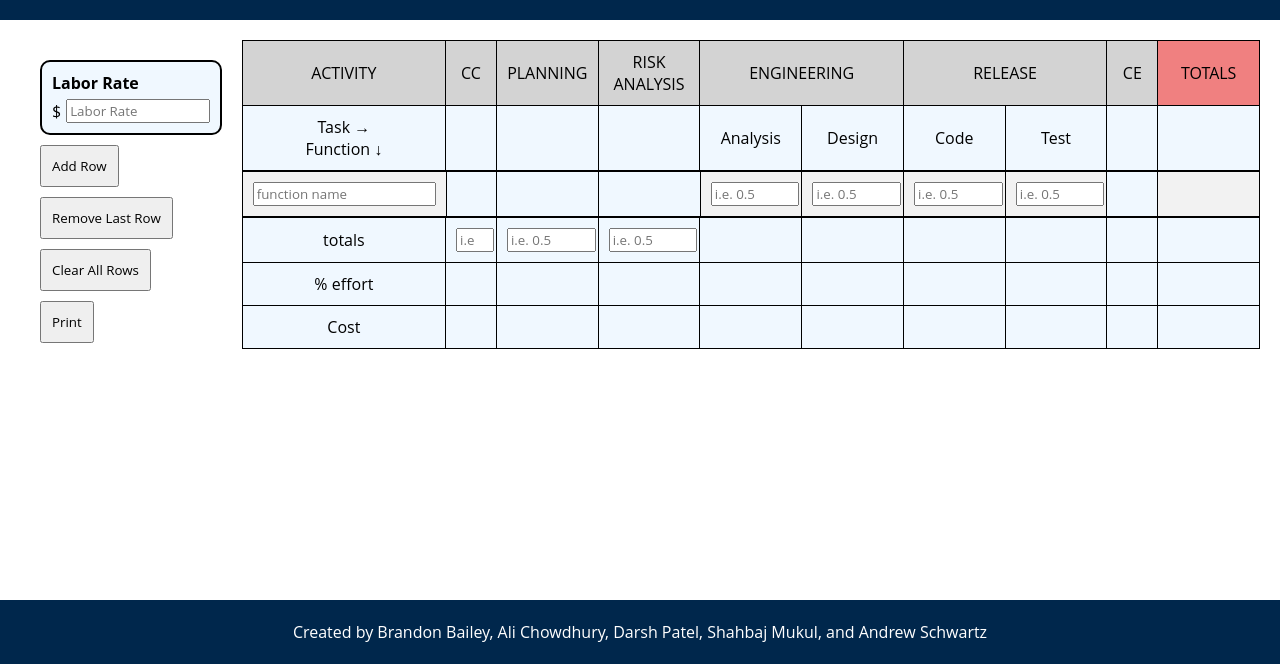
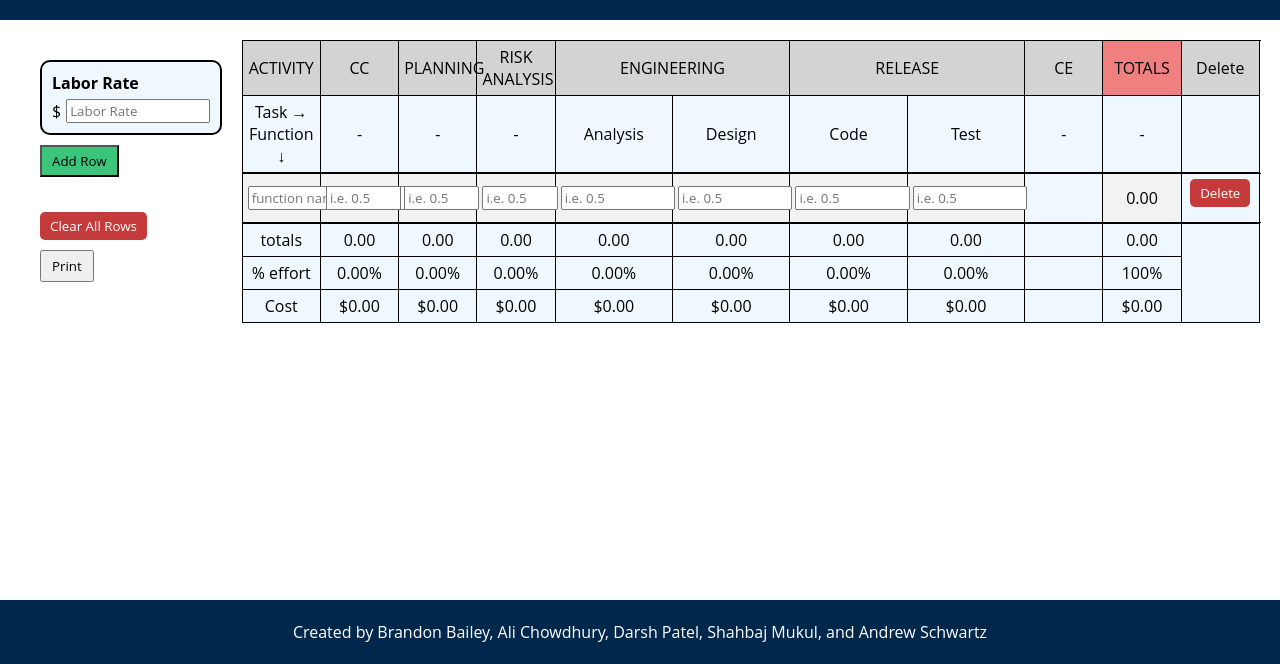
Before and after one commit to ShahbajMukul/CIS375-Final-Project, a plain HTML site: page index.html in a window 1280 px wide. Shown: the part 136-800 px from the top of the page. Drawn offline with Linux system fonts and the light colour scheme.

Commit message:
some modifications

```diff
--- a/index.html
+++ b/index.html
@@ -5,7 +5,6 @@
     <meta name="viewport" content="width=device-width, initial-scale=1.0">
     <link rel="stylesheet" href="styles/styles.css">
     <title>Process-Based Estimation Assistant</title>
-    <script src="scripts/script.js"></script>
 </head>
 <body>
     <header>
@@ -23,7 +22,8 @@
         </div>
 
         <button id="addRowBtn" onclick="addRow()">Add Row</button>
-        <button id="removeLastRowBtn" onclick="removeLastRow()">Remove Last Row</button>
+
+       <!-- <button id="removeLastRowBtn" onclick="removeLastRow()">Remove Last Row</button> -->
         <button id="clearRowsBtn" onclick="clearRows()">Clear All Rows</button>
         <!--<button id="calculateBtn" onclick="calculateCost()">Calculate Cost</button> -->
         <button id="printBtn" onclick="window.print()">Print</button>
@@ -31,6 +31,18 @@
       </div>
       <div class="table-container">
         <table id="headerTable">
+          <colgroup>
+            <col class="nameInputColumn">
+            <col class="ccColumn">
+            <col class="planningColumn">
+            <col class="riskColumn">
+            <col class="engineeringColumn" span="2">
+            <col class="releaseColumn" span="2">
+            <col class="ceColumn">
+            <col class="totalColumn">
+            <col class="deleteColumn">
+            <col>
+        </colgroup>
           <thead>
               <tr style="background-color: lightgrey">
                 <td class="nameInputColumn">ACTIVITY</td>
@@ -41,44 +53,64 @@
                 <td class="col5" colspan="2">RELEASE</td>
                 <td class="ceColumn">CE</td>
                 <td class="totalColumn" id="totals-header">TOTALS</td>
+                <td>Delete</td>
               </tr>
           </thead>
           <tbody>
               <tr>
                 <td>Task → <br> Function ↓</td>
-                <td></td>
-                <td></td>
-                <td></td>
+                <td>-</td>
+                <td>-</td>
+                <td>-</td>
                 <td class="numberInputColumn">Analysis</td>
                 <td class="numberInputColumn">Design</td>
                 <td class="numberInputColumn">Code</td>
                 <td class="numberInputColumn">Test</td>
-                <td></td>
-                <td></td>
+                <td>-</td>
+                <td>-</td>
               </tr>
 
           </tbody>
           </table>
 
           <table id="inputTable">
+            <col class="nameInputColumn">
+            <col class="ccColumn">
+            <col class="planningColumn">
+            <col class="riskColumn">
+            <col class="engineeringColumn" span="2">
+            <col class="releaseColumn" span="2">
+            <col class="ceColumn">
+            <col class="totalColumn">
+            <col class="deleteColumn">
+            <col>
+
           <tbody>
               <!-- User-created rows will be inserted here -->
-              <!-- initialize with a new row-->
-              <script>
-                window.onload = function(){
-                  addRow();
-                }
-              </script>
           </tbody>
           </table>
 
           <table id="calculationTable">
+            <col class="nameInputColumn">
+            <col class="ccColumn">
+            <col class="planningColumn">
+            <col class="riskColumn">
+            <col class="engineeringColumn" span="2">
+            <col class="releaseColumn" span="2">
+            <col class="ceColumn">
+            <col class="totalColumn">
+            <col class="deleteColumn">
           <tbody>
               <tr>
                 <td class="nameInputColumn">totals</td>
+                <!--
                 <td class="ccColumn"><input type="number" step="0.01" id="ccInputCell" title="Enter a value for Customer Care (e.g. 0.5)" placeholder="i.e. 0.5" oninput="updateTables(this)"></td>
                 <td class="planningColumn"><input type="number" step="0.01" id="planningInputCell" title="Enter a value for Planning (e.g. 0.5)" placeholder="i.e. 0.5" oninput="updateTables(this)"></td>
                 <td class="riskColumn"><input type="number" step="0.01" id="riskAnalysisInputCell" title="Enter a value for Risk Analysis (e.g. 0.5)" placeholder="i.e. 0.5" oninput="updateTables(this)"></td>
+                 -->
+                <td class="numberInputColumn" id="ccTotalCell"></td>
+                <td class="numberInputColumn" id="planningTotalCell"></td>
+                <td class="numberInputColumn" id="riskAnalysisTotalCell"></td>
                 <td class="numberInputColumn" id="analysisTotalCell"></td>
                 <td class="numberInputColumn" id="designTotalCell"></td>
                 <td class="numberInputColumn" id="codeTotalCell"></td>
@@ -88,15 +120,15 @@
               </tr>
               <tr>
                 <td class="nameInputColumn">% effort</td>
-                <td class="ccColumn" id="ccPercentCell"></td>
-                <td class="planningColumn" id="planningPercentCell"></td>
-                <td class="riskColumn" id="riskanalysisPercentCell"></td>
+                <td class="nameInputColumn" id="ccPercentCell"></td>
+                <td class="nameInputColumn" id="planningPercentCell"></td>
+                <td class="nameInputColumn" id="riskAnalysisPercentCell"></td>
                 <td class="numberInputColumn" id="analysisPercentCell"></td>
                 <td class="numberInputColumn" id="designPercentCell"></td>
                 <td class="numberInputColumn" id="codePercentCell"></td>
                 <td class="numberInputColumn" id="testPercentCell"></td>
                 <td class="ceColumn"></td>
-                <td class="totalColumn"></td>
+                <td class="totalColumn" id="totalPercent">100%</td>
               </tr>
               <tr>
                 <td class="nameInputColumn">Cost</td>
@@ -117,5 +149,8 @@
     <footer>
         <p>Created by Brandon Bailey, Ali Chowdhury, Darsh Patel, Shahbaj Mukul, and Andrew Schwartz</p>
     </footer>
+<script src="scripts/script.js"></script>
+
 </body>
+
 </html>
--- a/scripts/script.js
+++ b/scripts/script.js
@@ -4,7 +4,7 @@ function addRow() {
     newRow.className = "userCreatedRow";
 
     // Adding cells to the new row
-    for (var i = 0; i < 10; i++) {
+    for (var i = 0; i < 11; i++) {
       var cell = newRow.insertCell(i);
       switch (i) {
         case 0:
@@ -15,13 +15,22 @@ function addRow() {
           cell.className = "nameInputColumn";
           break;
         case 1:
-            cell.className = "ccColumn";
+          cell.innerHTML = '<input type="number" step="0.01" class="ccInputCell" placeholder="i.e. 0.5" oninput="updateTables(this)">';
+          cell.title = "Enter a value for CC (e.g. 0.5)";
+          cell.style = "background-color: #f2f2f2;"
+          cell.className = "numberInputColumn";
           break;
         case 2:
-            cell.className = "planningColumn";
+          cell.innerHTML = '<input type="number" step="0.01" class="planningInputCell" placeholder="i.e. 0.5" oninput="updateTables(this)">';
+          cell.title = "Enter a value for planning (e.g. 0.5)";
+          cell.style = "background-color: #f2f2f2;"
+          cell.className = "numberInputColumn";
           break;
         case 3:
-            cell.className = "riskColumn";
+          cell.innerHTML = '<input type="number" step="0.01" class="riskAnalysisInputCell" placeholder="i.e. 0.5" oninput="updateTables(this)">';
+          cell.title = "Enter a value for Risk Analysis (e.g. 0.5)";
+          cell.style = "background-color: #f2f2f2;"
+          cell.className = "numberInputColumn";
           break;
         case 4:
           // Display inputs for Analysis columns
@@ -60,14 +69,25 @@ function addRow() {
           cell.style = "background-color: #f2f2f2;"
           cell.className = "totalColumn";
           break;
+        case 10:
+          cell.innerHTML = '<button id="deleteBtn" onclick="deleteRow(this)">Delete</button>';
+          break;
         default:
           // Display placeholders for other columns
           cell.innerHTML = '';
       }
 
   }
+  updateTables();
 }
 
+  function deleteRow(btn) {
+    // Find the row containing this button and delete it
+    var row = btn.parentNode.parentNode;
+    row.parentNode.removeChild(row);
+    updateTables(); // Recalculate totals after deletion
+}
+/* // don't need for now
   function removeLastRow() {
     var inputTable = document.getElementById("inputTable");
 
@@ -76,7 +96,7 @@ function addRow() {
       inputTable.deleteRow(inputTable.rows.length - 1);
     }
   }
-
+*/
   function clearRows() {
     var inputTable = document.getElementById("inputTable");
 
@@ -89,37 +109,51 @@ function addRow() {
   function calculateRowTotal() {
     var table = document.getElementById("inputTable");
 
-    for(var i = 0; i < table.rows.length; i++){
+    for (var i = 0; i < table.rows.length; i++) {
       var row = table.rows[i];
-    var inputCell1 = parseFloat(row.getElementsByClassName("analysisInputCell")[0].value) || 0;
-    var inputCell2 = parseFloat(row.getElementsByClassName("designInputCell")[0].value) || 0;
-    var inputCell3 = parseFloat(row.getElementsByClassName("codeInputCell")[0].value) || 0;
-    var inputCell4 = parseFloat(row.getElementsByClassName("testInputCell")[0].value) || 0;
+      var inputCell1 = parseFloat(row.getElementsByClassName("ccInputCell")[0].value) || 0;
+      var inputCell2 = parseFloat(row.getElementsByClassName("planningInputCell")[0].value) || 0;
+      var inputCell3 = parseFloat(row.getElementsByClassName("riskAnalysisInputCell")[0].value) || 0;
+      var inputCell4 = parseFloat(row.getElementsByClassName("analysisInputCell")[0].value) || 0;
+      var inputCell5 = parseFloat(row.getElementsByClassName("designInputCell")[0].value) || 0;
+      var inputCell6 = parseFloat(row.getElementsByClassName("codeInputCell")[0].value) || 0;
+      var inputCell7 = parseFloat(row.getElementsByClassName("testInputCell")[0].value) || 0;
       var total = 0;
 
-    // Summing up values from Analysis, Design, Code, and Test columns
-    total = inputCell1 + inputCell2 + inputCell3 + inputCell4;
+      // Summing up values from different columns
+      total = inputCell1 + inputCell2 + inputCell3 + inputCell4 + inputCell5 + inputCell6 + inputCell7;
 
-    // Displaying the total in the last cell of the current row
+      // Displaying the total in the respective cell of the current row
     var totalCell = row.getElementsByClassName("totalCell")[0];
     totalCell.innerHTML = total.toFixed(2);
     }
-
   }
 
-  function calculateColumnTotal(){
+  function calculateColumnTotal() {
     var inputTable = document.getElementById("inputTable");
+    var ccCol = inputTable.getElementsByClassName("ccInputCell");
+    var planningCol = inputTable.getElementsByClassName("planningInputCell");
+    var riskAnalysisCol = inputTable.getElementsByClassName("riskAnalysisInputCell");
     var analysisCol = inputTable.getElementsByClassName("analysisInputCell");
     var designCol = inputTable.getElementsByClassName("designInputCell");
     var codeCol = inputTable.getElementsByClassName("codeInputCell");
     var testCol = inputTable.getElementsByClassName("testInputCell");
-    var analysisTotal = 0;
-    var designTotal = 0;
-    var codeTotal = 0;
-    var testTotal = 0;
 
+    var ccTotal = 0, planningTotal = 0, riskAnalysisTotal = 0, analysisTotal = 0, designTotal = 0, codeTotal = 0, testTotal = 0;
 
     // Summing up values from all rows in the current column
+    for (var i = 0; i < ccCol.length; i++) {
+      ccTotal += parseFloat(ccCol[i].value) || 0;
+    }
+
+    for (var i = 0; i < planningCol.length; i++) {
+      planningTotal += parseFloat(planningCol[i].value) || 0;
+    }
+
+    for (var i = 0; i < riskAnalysisCol.length; i++) {
+      riskAnalysisTotal += parseFloat(riskAnalysisCol[i].value) || 0;
+    }
+
     for (var i = 0; i < analysisCol.length; i++) {
       analysisTotal += parseFloat(analysisCol[i].value) || 0;
     }
@@ -136,8 +170,16 @@ function addRow() {
       testTotal += parseFloat(testCol[i].value) || 0;
     }
 
+    // Displaying the total in the last row of the current column
+    var ccCell = document.getElementById("ccTotalCell");
+    ccCell.innerHTML = ccTotal.toFixed(2);
 
-    // Displaying the total in the last row of the current column
+    var planningCell = document.getElementById("planningTotalCell");
+    planningCell.innerHTML = planningTotal.toFixed(2);
+
+    var riskAnalysisCell = document.getElementById("riskAnalysisTotalCell");
+    riskAnalysisCell.innerHTML = riskAnalysisTotal.toFixed(2);
+
     var analysisCell = document.getElementById("analysisTotalCell");
     analysisCell.innerHTML = analysisTotal.toFixed(2);
 
@@ -149,23 +191,20 @@ function addRow() {
 
     var testCell = document.getElementById("testTotalCell");
     testCell.innerHTML = testTotal.toFixed(2);
-
   }
 
   function updateTotalsRow(){
-
-    var ccCell = parseFloat(document.getElementById("ccInputCell").value) || 0;
-    var planningCell = parseFloat(document.getElementById("planningInputCell").value) || 0;
-    var riskAnalysisCell = parseFloat(document.getElementById("riskAnalysisInputCell").value) || 0;
-    var analysisCell = parseFloat(document.getElementById("analysisTotalCell").innerHTML) || 0;
-    var designCell = parseFloat(document.getElementById("designTotalCell").innerHTML) || 0;
-    var codeCell = parseFloat(document.getElementById("codeTotalCell").innerHTML) || 0;
-    var testCell = parseFloat(document.getElementById("testTotalCell").innerHTML) || 0;
-    var total = 0;
+    // Use the totals from the calculateColumnTotal function
+    var ccTotal = parseFloat(document.getElementById("ccTotalCell").innerHTML) || 0;
+    var planningTotal = parseFloat(document.getElementById("planningTotalCell").innerHTML) || 0;
+    var riskAnalysisTotal = parseFloat(document.getElementById("riskAnalysisTotalCell").innerHTML) || 0;
+    var analysisTotal = parseFloat(document.getElementById("analysisTotalCell").innerHTML) || 0;
+    var designTotal = parseFloat(document.getElementById("designTotalCell").innerHTML) || 0;
+    var codeTotal = parseFloat(document.getElementById("codeTotalCell").innerHTML) || 0;
+    var testTotal = parseFloat(document.getElementById("testTotalCell").innerHTML) || 0;
 
     // Summing up values from all columns
-    total = ccCell + planningCell + riskAnalysisCell + analysisCell + designCell + codeCell + testCell;
-
+    var total = ccTotal + planningTotal + riskAnalysisTotal + analysisTotal + designTotal + codeTotal + testTotal;
 
     // Displaying the total in the last cell of the current row
     var totalCell = document.getElementById("totalsTotalCell");
@@ -173,105 +212,64 @@ function addRow() {
     calculateCost(); // auto calc
 }
 
-  function calculatePercentEffort(){
-    var ccValue = parseFloat(document.getElementById("ccInputCell").value) || 0;
-    var planningValue = parseFloat(document.getElementById("planningInputCell").value) || 0;
-    var riskAnalysisValue = parseFloat(document.getElementById("riskAnalysisInputCell").value) || 0;
-    var analysisValue = parseFloat(document.getElementById("analysisTotalCell").innerHTML) || 0;
-    var designValue = parseFloat(document.getElementById("designTotalCell").innerHTML) || 0;
-    var codeValue = parseFloat(document.getElementById("codeTotalCell").innerHTML) || 0;
-    var testValue = parseFloat(document.getElementById("testTotalCell").innerHTML) || 0;
-    var totalValue = parseFloat(document.getElementById("totalsTotalCell").innerHTML) || 0;
-    var ccPercent = 0;
-    var planningPercent = 0;
-    var riskAnalysisPercent = 0;
-    var analysisPercent = 0;
-    var designPercent = 0;
-    var codePercent = 0;
-    var testPercent = 0;
 
-    // Calculate percent effort for each column
-    ccPercent = ccValue / totalValue * 100;
-    planningPercent = planningValue / totalValue * 100;
-    riskAnalysisPercent = riskAnalysisValue / totalValue * 100;
-    analysisPercent = analysisValue / totalValue * 100;
-    designPercent = designValue / totalValue * 100;
-    codePercent = codeValue / totalValue * 100;
-    testPercent = testValue / totalValue * 100;
+function calculatePercentEffort() {
+  // Retrieve totals from total cells
+  var ccTotal = parseFloat(document.getElementById("ccTotalCell").innerHTML) || 0;
+  var planningTotal = parseFloat(document.getElementById("planningTotalCell").innerHTML) || 0;
+  var riskAnalysisTotal = parseFloat(document.getElementById("riskAnalysisTotalCell").innerHTML) || 0;
+  var analysisTotal = parseFloat(document.getElementById("analysisTotalCell").innerHTML) || 0;
+  var designTotal = parseFloat(document.getElementById("designTotalCell").innerHTML) || 0;
+  var codeTotal = parseFloat(document.getElementById("codeTotalCell").innerHTML) || 0;
+  var testTotal = parseFloat(document.getElementById("testTotalCell").innerHTML) || 0;
+  var totalValue = ccTotal + planningTotal + riskAnalysisTotal + analysisTotal + designTotal + codeTotal + testTotal;
+
+  // Calculate and display percent effort for each column
+  displayPercentEffort("ccPercentCell", ccTotal, totalValue);
+  displayPercentEffort("planningPercentCell", planningTotal, totalValue);
+  displayPercentEffort("riskAnalysisPercentCell", riskAnalysisTotal, totalValue);
+  displayPercentEffort("analysisPercentCell", analysisTotal, totalValue);
+  displayPercentEffort("designPercentCell", designTotal, totalValue);
+  displayPercentEffort("codePercentCell", codeTotal, totalValue);
+  displayPercentEffort("testPercentCell", testTotal, totalValue);
+}
+
+function displayPercentEffort(cellId, value, total) {
+  var percent = (value / total * 100) || 0;
+  document.getElementById(cellId).innerHTML = percent.toFixed(2) + "%";
+}
 
 
-    // Display percent effort for each column
-    var ccPercentCell = document.getElementById("ccPercentCell");
-    ccPercentCell.innerHTML = ccPercent.toFixed(2) + "%";
+function calculateCost() {
+  // Retrieve total values from total cells
+  var ccTotal = parseFloat(document.getElementById("ccTotalCell").innerHTML) || 0;
+  var planningTotal = parseFloat(document.getElementById("planningTotalCell").innerHTML) || 0;
+  var riskAnalysisTotal = parseFloat(document.getElementById("riskAnalysisTotalCell").innerHTML) || 0;
+  var analysisTotal = parseFloat(document.getElementById("analysisTotalCell").innerHTML) || 0;
+  var designTotal = parseFloat(document.getElementById("designTotalCell").innerHTML) || 0;
+  var codeTotal = parseFloat(document.getElementById("codeTotalCell").innerHTML) || 0;
+  var testTotal = parseFloat(document.getElementById("testTotalCell").innerHTML) || 0;
 
-    var planningPercentCell = document.getElementById("planningPercentCell");
-    planningPercentCell.innerHTML = planningPercent.toFixed(2) + "%";
+  // Retrieve the cost rate
+  var cost = parseFloat(document.getElementById("costInputCell").value) || 0;
 
-    var riskAnalysisPercentCell = document.getElementById("riskAnalysisPercentCell");
-    riskAnalysisPercentCell.innerHTML = riskAnalysisPercent.toFixed(2) + "%";
+  // Calculate and display cost for each column
+  displayCost("ccCostCell", ccTotal, cost);
+  displayCost("planningCostCell", planningTotal, cost);
+  displayCost("riskAnalysisCostCell", riskAnalysisTotal, cost);
+  displayCost("analysisCostCell", analysisTotal, cost);
+  displayCost("designCostCell", designTotal, cost);
+  displayCost("codeCostCell", codeTotal, cost);
+  displayCost("testCostCell", testTotal, cost);
 
-    var analysisPercentCell = document.getElementById("analysisPercentCell");
-    analysisPercentCell.innerHTML = analysisPercent.toFixed(2) + "%";
-
-    var designPercentCell = document.getElementById("designPercentCell");
-    designPercentCell.innerHTML = designPercent.toFixed(2) + "%";
-
-    var codePercentCell = document.getElementById("codePercentCell");
-    codePercentCell.innerHTML = codePercent.toFixed(2) + "%";
-
-    var testPercentCell = document.getElementById("testPercentCell");
-    testPercentCell.innerHTML = testPercent.toFixed(2) + "%";
+  // Calculate and display total cost
+  var totalCost = (ccTotal + planningTotal + riskAnalysisTotal + analysisTotal + designTotal + codeTotal + testTotal) * cost;
+  document.getElementById("totalCostCell").innerHTML = "$" + totalCost.toFixed(2);
 }
 
-  function calculateCost(){
-    var ccValue = parseFloat(document.getElementById("ccInputCell").value) || 0;
-    var planningValue = parseFloat(document.getElementById("planningInputCell").value) || 0;
-    var riskAnalysisValue = parseFloat(document.getElementById("riskAnalysisInputCell").value) || 0;
-    var analysisValue = parseFloat(document.getElementById("analysisTotalCell").innerHTML) || 0;
-    var designValue = parseFloat(document.getElementById("designTotalCell").innerHTML) || 0;
-    var codeValue = parseFloat(document.getElementById("codeTotalCell").innerHTML) || 0;
-    var testValue = parseFloat(document.getElementById("testTotalCell").innerHTML) || 0;
-    var totalValue = parseFloat(document.getElementById("totalsTotalCell").innerHTML) || 0;
-
-    var cost = parseFloat(document.getElementById("costInputCell").value) || 0;
-
-
-    // Calculate cost for each column
-    var ccCost = ccValue * cost;
-    var planningCost = planningValue * cost;
-    var riskAnalysisCost = riskAnalysisValue * cost;
-    var analysisCost = analysisValue * cost;
-    var designCost = designValue * cost;
-    var codeCost = codeValue * cost;
-    var testCost = testValue * cost;
-    var totalCost = totalValue * cost;
-
-    // Display cost for each column
-    var ccCostCell = document.getElementById("ccCostCell");
-    ccCostCell.innerHTML = ccCost.toFixed(2);
-
-    var planningCostCell = document.getElementById("planningCostCell");
-    planningCostCell.innerHTML = "$" + planningCost.toFixed(2);
-
-    var riskAnalysisCostCell = document.getElementById("riskAnalysisCostCell");
-    riskAnalysisCostCell.innerHTML = "$" + riskAnalysisCost.toFixed(2);
-
-    var analysisCostCell = document.getElementById("analysisCostCell");
-    analysisCostCell.innerHTML = "$" + analysisCost.toFixed(2);
-
-    var designCostCell = document.getElementById("designCostCell");
-    designCostCell.innerHTML = "$" + designCost.toFixed(2);
-
-    var codeCostCell = document.getElementById("codeCostCell");
-    codeCostCell.innerHTML = "$" + codeCost.toFixed(2);
-
-    var testCostCell = document.getElementById("testCostCell");
-    testCostCell.innerHTML = "$" + testCost.toFixed(2);
-
-    var totalCostCell = document.getElementById("totalCostCell");
-    totalCostCell.innerHTML = "$" + totalCost.toFixed(2);
-
-
+function displayCost(cellId, value, costRate) {
+  var cost = value * costRate;
+  document.getElementById(cellId).innerHTML = "$" + cost.toFixed(2);
 }
 
   function updateTables(){
@@ -282,8 +280,7 @@ function addRow() {
   }
 
   document.addEventListener('DOMContentLoaded', function() {
-    document.getElementById("ccInputCell").value = "";
-    document.getElementById("planningInputCell").value = "";
-    document.getElementById("riskAnalysisInputCell").value = "";
     document.getElementById("costInputCell").value = "";
+
+    addRow();
   });
--- a/styles/styles.css
+++ b/styles/styles.css
@@ -16,6 +16,31 @@ header, footer {
 }
 header img {
     padding-top: 10px
+}
+
+
+#clearRowsBtn, #deleteBtn{
+    background-color: rgb(197, 58, 58);
+    color: white;
+    padding: 5px 10px;
+    border: none;
+    border-radius: 5px;
+    cursor: pointer;
+}
+
+
+#addRowBtn{
+    background-color: rgb(58, 197, 123);
+    cursor: pointer;
+    margin-bottom: 35px;
+}
+
+#addRowBtn:hover {
+    background-color: rgb(211, 166, 240);
+}
+
+#clearRowsBtn:hover, #deleteBtn:hover {
+    background-color: rgb(48, 10, 10);
 }
 
 footer {
@@ -65,39 +90,22 @@ button {
     padding: 20px;
 }
 .ccColumn {
-    width: 1%;
+    width: 15;
 }
 
 table {
     background-color: aliceblue;
     font-family: 'Gill Sans', 'Gill Sans MT', Calibri, 'Trebuchet MS', sans-serif;
-    border: 3px solid #000000;
-    border-collapse: collapse;
     text-align: center;
-    table-layout: auto;
     width: 100%;
-}
-
-/* Adjust the column sizing if necessary  */
-.col4, .col5, .nameInputColumn {
-    width: 20%;
-}
-.col6, .ccColumn, .ceColumn {
-    width: 5%;
-}
-.planningColumn, .riskColumn {
-    width: 10%;
-}
-.numberInputColumn {
-    width: 10%;
-}
-.totalColumn {
-    width: 10%;
+    table-layout: fixed; /* Ensures consistent column widths */
+    border-collapse: collapse; /* Removes double borders */
 }
 
 
+
 input[type="text"] {
-    width: fit-content; /* Adjust the width to your preference */
+    width: fit-content;
 }
 
 input[type="number"] {
@@ -124,12 +132,13 @@ label {
   margin-right: 5px;
 }
 
-table, th, td {
+table{
     border: 1px solid black;
 }
 th, td {
-  padding: 10px;
-  text-align: center;
+    border: 1px solid black;
+    text-align: center;
+    padding: 5px;
 }
 
 #totals-header {
@@ -142,3 +151,16 @@ th, td {
 #headerTable, #inputTable, #calculationTable {
   width: 100%;
 }
+button {
+    padding: 5px 10px;
+}
+
+/* Column Widths */
+.nameInputColumn, .ccColumn, .planningColumn, .riskColumn,
+.engineeringColumn, .releaseColumn, .ceColumn, .totalColumn, .deleteColumn {
+    width: 10%; /* Adjust based on your needs */
+}
+
+.engineeringColumn, .releaseColumn {
+    width: 15%; /* Adjust based on your needs */
+}
```
Lines whose indentation alone changed are shown as unchanged.
